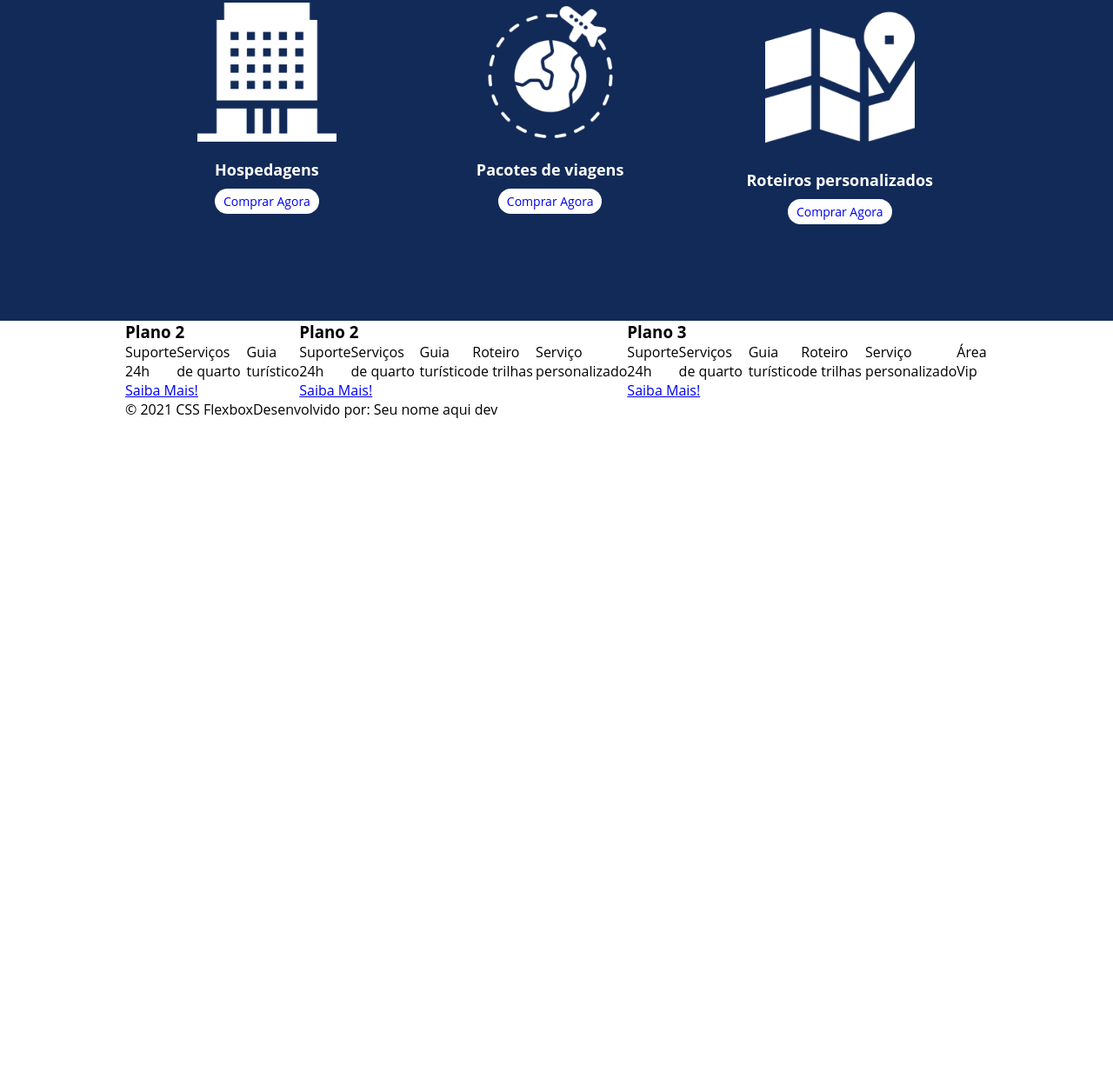
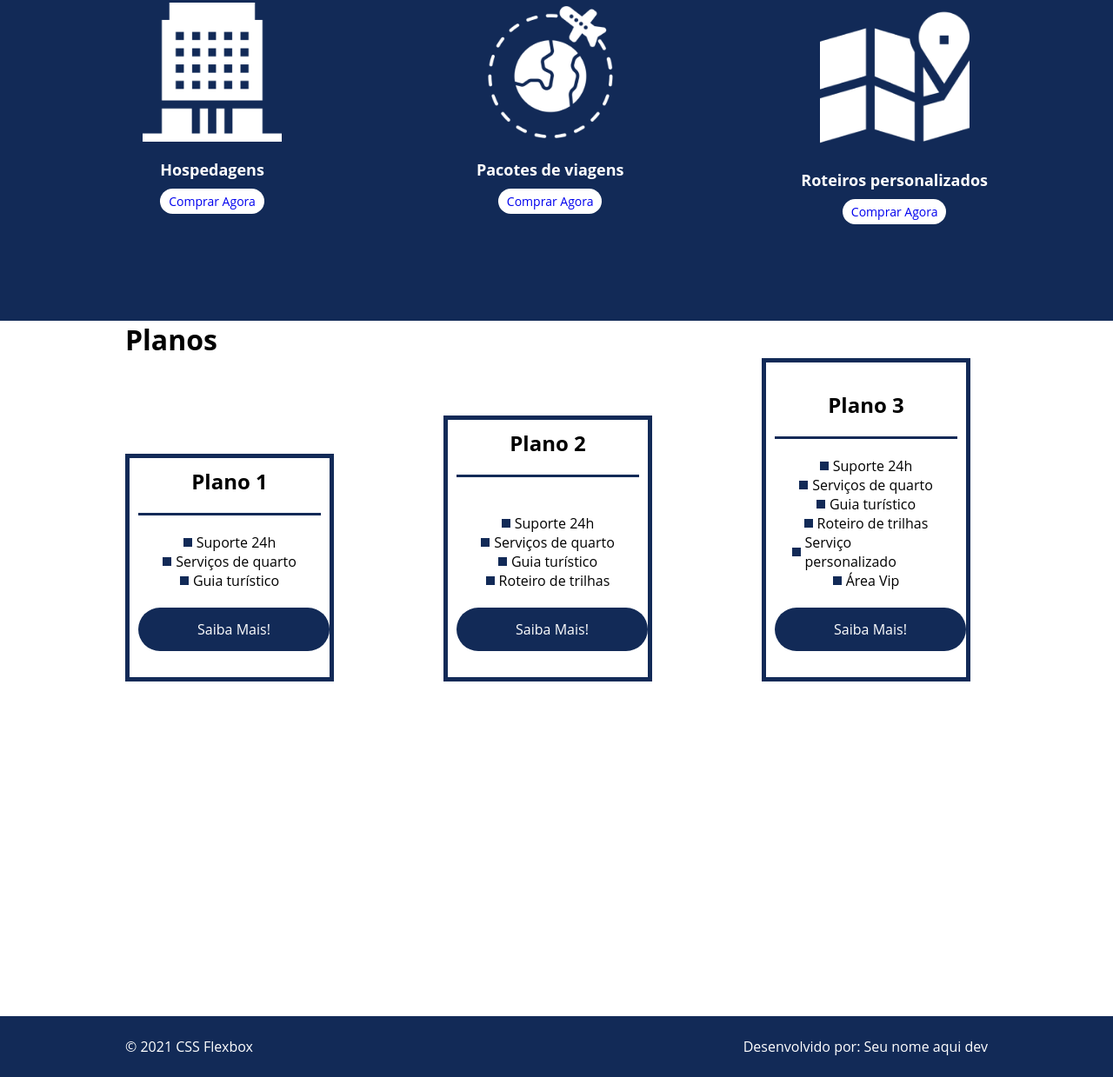
Before and after one commit to KennethOlusegun/Santander-Bootcamp, a plain HTML site: page flex-projeto/index.html in a window 1280 px wide. Shown: the part 1291-2530 px from the top of the page at 87% size. Before the commit the page ends 1773 px from the top, so only its background shows below. Drawn offline with Linux system fonts and the light colour scheme.

Commit message:
chore:completed project

```diff
--- a/flex-projeto/index.html
+++ b/flex-projeto/index.html
@@ -26,7 +26,7 @@
         <div class="text-presentation">
             <h1>Flex <br>Turismos</h1>
             <p>O melhor serviço para você!</p>
-            <a href="">Saiba Mais!</a>
+            <a href="" class="btn">Saiba Mais!</a>
         </div>
 
         <div>
@@ -75,31 +75,37 @@
         </div>
     </div>
 
-    <div class="flex-container">
+    <div class="flex-container" id="plans">
 
         <div>
-            <h3>Plano 2</h3>
+            <h2>Planos</h2>
+        </div>
+
+        <div class="list-plans">
+            <div class="flat-item">
+                <h3>Plano 1</h3>
                 <ul>
                     <li>Suporte 24h</li>
                     <li>Serviços de quarto</li>
                     <li>Guia turístico</li>
                 </ul>
-            <a href="#">Saiba Mais!</a>
+                <a href="#" class="btn">Saiba Mais!</a>
             </div>
 
-        <div>
+            <div class="flat-item">
                 <h3>Plano 2</h3>
+                <br>
                 <ul>
                     <li>Suporte 24h</li>
                     <li>Serviços de quarto</li>
                     <li>Guia turístico</li>
                     <li>Roteiro de trilhas</li>
-                <li>Serviço personalizado</li>
                 </ul>
-            <a href="#">Saiba Mais!</a>
+                <a href="#" class="btn">Saiba Mais!</a>
             </div>
 
-        <div>
+            <div class="flat-item">
+                <br>
                 <h3>Plano 3</h3>
                 <ul>
                     <li>Suporte 24h</li>
@@ -109,13 +115,16 @@
                     <li>Serviço personalizado</li>
                     <li>Área Vip</li>
                 </ul>
-            <a href="#">Saiba Mais!</a>
+                <a href="#" class="btn">Saiba Mais!</a>
+            </div>
         </div>
     </div>
 
-    <footer class="flex-container">
+    <footer>
+        <div class="flex-container footer">
             <p>&copy; 2021 CSS Flexbox</p>
             <p>Desenvolvido por: Seu nome aqui dev</p>
+        </div>
     </footer>
 </body>
 
--- a/flex-projeto/style.css
+++ b/flex-projeto/style.css
@@ -42,6 +42,13 @@
         width: 100%;
     }
 
+    footer {
+        background-color: #122A57;
+        height: 70px;
+        display: flex;
+        align-items: center;
+    }
+
     #quem-somos {
         align-items: center;
         justify-content: space-between;
@@ -84,6 +91,16 @@
         margin-bottom: 10px;
     }
 
+    #plans {
+        flex-direction: column;
+        min-height: 100vh;
+        padding-top: 50;
+    }
+
+    #plans h2 {
+        font-size: 32px;
+    }
+
     .list-items a {
         color: #fff;
     }
@@ -93,6 +110,7 @@
         max-width: 992px;
         margin: auto;
         width: 100%;
+        min-width: 320px;
     }
 
     .presentation {
@@ -111,7 +129,7 @@
         margin-bottom: 10px;
     }
 
-    .text-presentation a {
+    .btn {
         background-color: #122A57;
         color: #fff;
         text-align: center;
@@ -136,7 +154,7 @@
 
     .list-services {
         display: flex;
-        justify-content: space-around;
+        justify-content: space-between;
     }
 
     .item-service {
@@ -154,6 +172,10 @@
         padding: 5px 10px;
         font-size: 14px;
         text-decoration: none;
+        -webkit-border-radius: 30px;
+        -moz-border-radius: 30px;
+        -ms-border-radius: 30px;
+        -o-border-radius: 30px;
     }
 
     .item-service p {
@@ -167,3 +189,101 @@
         width: 80%;
         margin: auto;
     }
+
+    .list-plans {
+        display: flex;
+        align-items: flex-end;
+        justify-content: space-between;
+    }
+
+    .flat-item {
+        flex: 1;
+        border: 5px solid #122A57;
+        margin-right: 20px;
+        padding: 10px;
+        max-width: 240px;
+    }
+
+    .flat-item .btn {
+        margin: auto;
+        margin-bottom: 20px;
+    }
+
+    .flat-item h3 {
+        font-size: 24px;
+        display: flex;
+        flex-direction: column;
+        text-align: center;
+    }
+
+    .flat-item h3::after {
+        content: '';
+        background-color: #122A57;
+        width: 100%;
+        height: 3px;
+        margin-top: 20px;
+        margin-bottom: 10px;
+    }
+
+    .flat-item ul {
+        padding: 10px 20px;
+        display: flex;
+        flex-direction: column;
+        margin-bottom: 10px;
+    }
+
+    .flat-item ul li {
+        display: flex;
+        flex-wrap: nowrap;
+        align-items: center;
+    }
+
+    .flat-item ul li::before {
+        content: '';
+        width: 10px;
+        height: 10px;
+        background-color: #122A57;
+        margin-right: 5px;
+    }
+
+    .footer {
+        justify-content: space-between;
+        color: #fff;
+    }
+
+    @media(max-width: 922px) {
+        #quem-somos {
+            flex-direction: column-reverse;
+        }
+        #quem-somos img {
+            min-width: 320px;
+            margin: auto;
+        }
+        .flex-container {
+            flex-direction: column;
+        }
+        .presentation {
+            flex-direction: column-reverse;
+        }
+        .text-presentation {
+            width: 100%;
+        }
+        .list-services {
+            flex-direction: column;
+        }
+        .item-service img {
+            width: 50%;
+            margin: auto;
+        }
+        .list-plans {
+            flex-direction: column;
+            align-items: flex-start;
+            margin-bottom: 20px;
+        }
+        .list-plans .flat-item {
+            max-width: 90%;
+            margin: auto;
+            width: 100%;
+            margin-bottom: 20px;
+        }
+    }
```
Lines whose indentation alone changed are shown as unchanged.
